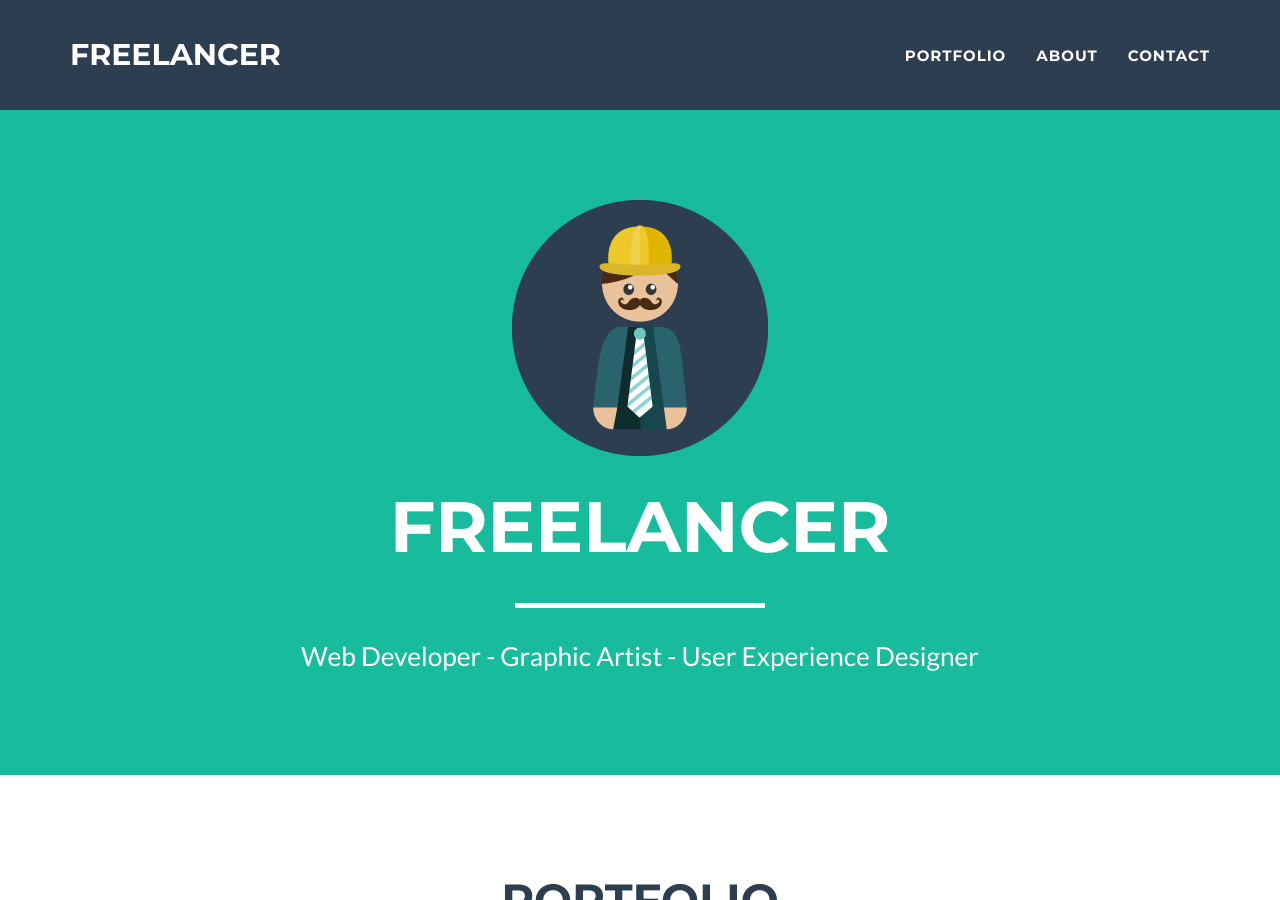
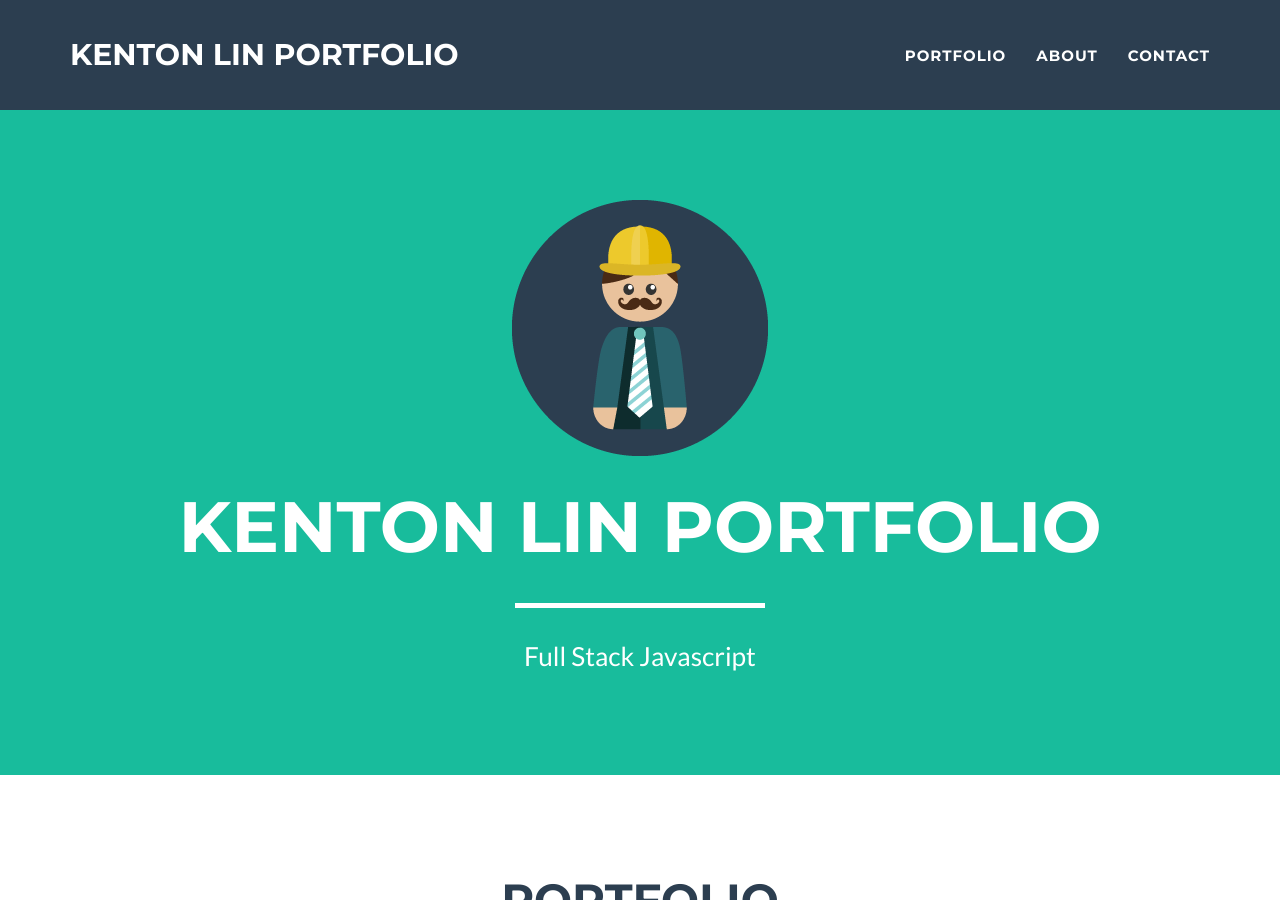
Before and after one commit to kentonlin/kentonlin.github.io, a Jekyll site: the page built from index.html, in a window 1280 px wide and 900 px high. Built offline with Jekyll 4.4.1, drawn with Linux system fonts in a browser that asks for light colours; part of the change alters nothing that is shown; some of the changed text lies outside the part shown.

Commit message:
update to info

```diff
--- a/_config.yml
+++ b/_config.yml
@@ -1,10 +1,10 @@
 # Site settings
-title: Freelancer
-email: your-email@domain.com
-url: https://example.github.io
-description: "Write an awesome description for your new site here. You can edit this line in _config.yml. It will appear in your document head meta (for Google search results) and in your feed.xml site description."
-skills: "Web Developer - Graphic Artist - User Experience Designer"
-meta_author: LastName FirstName
+title: Kenton Lin Portfolio
+email: kentonlin1@gmail.com
+url: https://kentonlin.github.io/
+description: "Software Engineer"
+skills: "Full Stack Javascript"
+meta_author: Kenton Lin
 
 # Google webmaster tools
 google_verify:
@@ -43,16 +43,16 @@ social:
   - title: facebook
     url:
   - title: stack-overflow
-    url: http://stackoverflow.com/questions/tagged/jekyll
+    url: http://stackoverflow.com/users/6283562/kenton-lin
   - title: bitbucket
     url: http://bitbucket.org/jekyll
   - title: github
-    url: http://github.com/jekyll
+    url: https://github.com/kentonlin
 
 # Postal address (add as many lines as necessary)
 address:
-  - line: 3481 Melrose Place
-  - line: Beverly Hills, CA 90210
+  - line: 57-27 Hewlett St.
+  - line: Little Neck, NY 11362
 
 # Credits content
 credits: 'Freelancer is a free to use, open source Bootstrap theme created by <a href="http://startbootstrap.com">Start Bootstrap</a>.'
--- a/_includes/contact_static.html
+++ b/_includes/contact_static.html
@@ -9,7 +9,7 @@
 		</div>
 		<div class="row">
 			<div class="col-lg-8 col-lg-offset-2">
-				<form  action="//formspree.io/you@email.com" method="POST" name="sentMessage" id="contactForm" novalidate>
+				<form  action="//formspree.io/kentonlin1@gmail.com" method="POST" name="sentMessage" id="contactForm" novalidate>
 					<div class="row control-group">
 						<div class="form-group col-xs-12 floating-label-form-group controls">
 							<label>Name</label>
```
